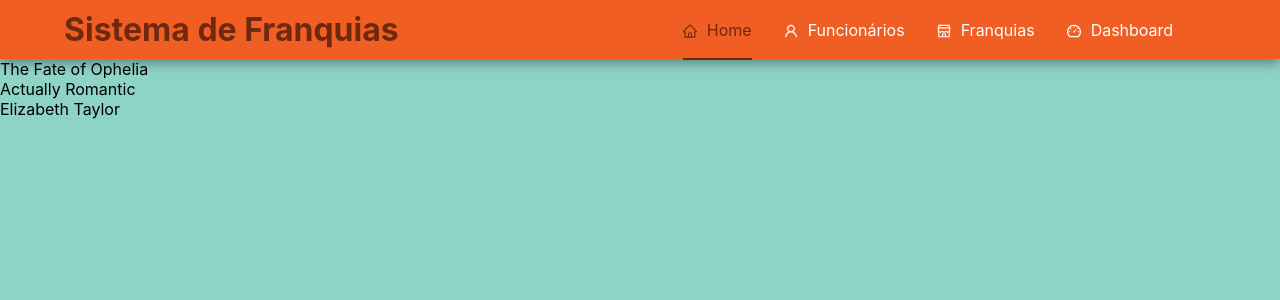
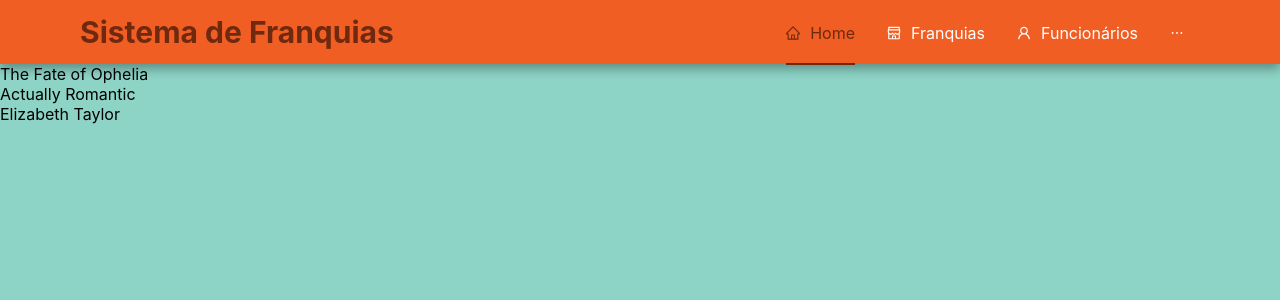
Before and after one commit to gabgon08/projeto-franquias, a Next.js app: page / in a window 1280 px wide. Shown: the top 300 px of the page. Built offline with nearby package versions, Linux system fonts and the light colour scheme.

Commit message:
feat: create new Header

```diff
--- a/src/components/Header.jsx
+++ b/src/components/Header.jsx
@@ -1,39 +1,35 @@
 'use client'
 
-import { Menu } from 'antd'
-import {
-    HomeOutlined,
-    UserOutlined,
-    ShopOutlined,
-    DashboardOutlined
-} from '@ant-design/icons'
-import { usePathname } from 'next/navigation'
+import { Menu } from "antd"
+import { HomeOutlined, UserOutlined, ShopOutlined, DashboardOutlined } from '@ant-design/icons'
+import { usePathname } from "next/navigation"
 import Link from 'next/link'
 import styles from './Header.module.css'
-import { HeaderTheme } from '../theme/index'
+import { HeaderTheme } from "../theme/index"
+import Title from "antd/es/typography/Title"
+
 
 export default function Header() {
     const pathname = usePathname()
-
     const menuItems = [
         {
+            label: <Link href='/'>Home</Link>,
             key: '/',
-            label: <Link href="/">Home</Link>,
-            icon: <HomeOutlined />,
+            icon: <HomeOutlined />
         },
         {
+            label: <Link href='/franquias'>Franquias</Link>,
+            key: '/franquias',
+            icon: <ShopOutlined />
+        },
+        {
+            label: <Link href='/funcionarios'>Funcionários</Link>,
             key: '/funcionarios',
-            label: <Link href="/funcionarios">Funcionários</Link>,
             icon: <UserOutlined />
         },
         {
-            key: '/franquias',
-            label: <Link href="/franquias">Franquias</Link>,
-            icon: <ShopOutlined />
-        },
-        {
+            label: <Link href='/dashboard'>Dashboard</Link>,
             key: '/dashboard',
-            label: <Link href="/dashboard">Dashboard</Link>,
             icon: <DashboardOutlined />
         }
     ]
@@ -43,19 +39,19 @@ export default function Header() {
             <header className={styles.header}>
                 <div className={styles.container}>
 
-                    {/* Logo/Título */}
-                    <Link href="/" className={styles.logo}>
-                        <h2 className={styles.logoText}>
+                    <Link href='/' className={styles.headerLink}>
+                        <Title
+                            level={2}
+                            className={styles.headerTitle}>
                             Sistema de Franquias
-                        </h2>
+                        </Title>
                     </Link>
 
-                    {/* Menu de navegação */}
                     <Menu
                         mode="horizontal"
                         selectedKeys={[pathname]}
                         items={menuItems}
-                        className={styles.menu}
+                        className={styles.headerMenu}
                     />
 
                 </div>
--- a/src/components/Header.module.css
+++ b/src/components/Header.module.css
@@ -1,84 +1,44 @@
 .header {
-    background: #f05e23 !important;
-    box-shadow: 0 5px 10px rgba(0, 0, 0, 0.329);
-    border-bottom: 0px solid #f0f0f0;
+    background-color: #f05e23;
     position: sticky;
     top: 0;
-    z-index: 100;
-    width: 100%;
-    padding: 0;
+    box-shadow: 0 5px 10px rgba(0, 0, 0, 0.329);
+    border-bottom: 0;
 }
 
 .container {
-    max-width: 1200px;
+    display: flex;
     margin: 0 auto;
-    padding: 0 24px;
-    display: flex;
+    padding: 0 1rem;
+    height: 4rem;
+    justify-content: space-between;
+    max-width: min(90vw, 1440px);
     align-items: center;
-    justify-content: space-between;
 }
 
-.logo {
-    cursor: pointer;
-    transition: opacity 0.3s ease;
-    text-decoration: none;
+.headerLink {
+    max-width: fit-content;
+    align-content: center;
+    justify-items: center;
     margin: 0;
-    padding: 0;
-}
-
-.logo:hover {
-    opacity: 0.6;
+    transition: 0.3s ease;
     text-decoration: none;
 }
 
-.logoText {
-    margin: 0 !important;
-    font-size: 2rem !important;
-    font-weight: bold !important;
-    user-select: none;
-    color: #6e290f !important;
+.headerLink:hover {
+    opacity: 0.6;
 }
 
-.menu {
-    border: none !important;
-    background: transparent !important;
-    flex: 1;
+.headerMenu {
     justify-content: center;
-    max-width: 50%;
-    line-height: 60px;
+    min-width: 38%;
+    width: auto;
+    line-height: 4rem;
+    border: 0;
+    margin: 0;
     font-size: 1rem;
 }
 
-/* Evitar flash nos links */
-.menu a {
-    color: inherit !important;
-    text-decoration: none !important;
+.headerTitle {
+    font-weight: bold !important;
 }
-
-.menu a:hover {
-    text-decoration: none !important;
-}
-
-/* Responsivo */
-@media (max-width: 768px) {
-    .container {
-        padding: 0 16px;
-        flex-direction: column;
-        height: auto;
-        padding-top: 12px;
-        padding-bottom: 8px;
-    }
-
-    .logo {
-        margin-bottom: 8px;
-    }
-
-    .logoText {
-        font-size: 1.2rem !important;
-    }
-
-    .menu {
-        width: 100%;
-        justify-content: center;
-    }
-}
--- a/src/theme/index.jsx
+++ b/src/theme/index.jsx
@@ -1,5 +1,6 @@
 import React from 'react'
 import { ConfigProvider } from 'antd'
+import { yellow } from '@ant-design/colors'
 
 const MainTheme = ({ children }) => {
   // cores principais
@@ -44,20 +45,24 @@ export default MainTheme
 
 export const HeaderTheme = ({ children }) => {
   const primaryColorCode = '#6e290f'
+  const orangeLight = '#f05e23'
+  const orangeDark = 'rgba(201, 80, 28, 0.81)'
   const textColor = '#ffffffff'
-  const menuItemHoverBgColor = '#c94f1c'
 
   return (
     <ConfigProvider
       theme={{
         token: {
           colorPrimary: primaryColorCode,
+          colorText: primaryColorCode
         },
         components: {
           Menu: {
-            horizontalItemHoverBg: menuItemHoverBgColor,
+            horizontalItemHoverBg: orangeDark,
             itemColor: textColor,
             itemHoverColor: textColor,
+            itemBg: orangeLight,
+            popupBg: orangeLight
           }
         }
       }}
```
